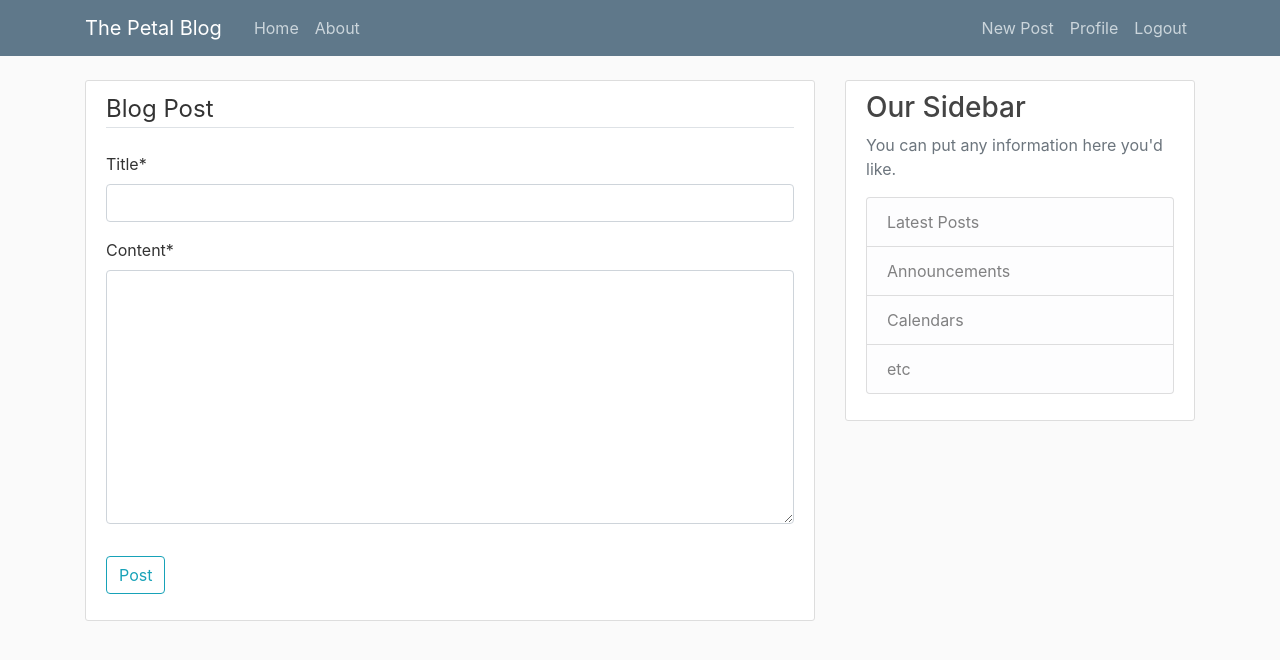
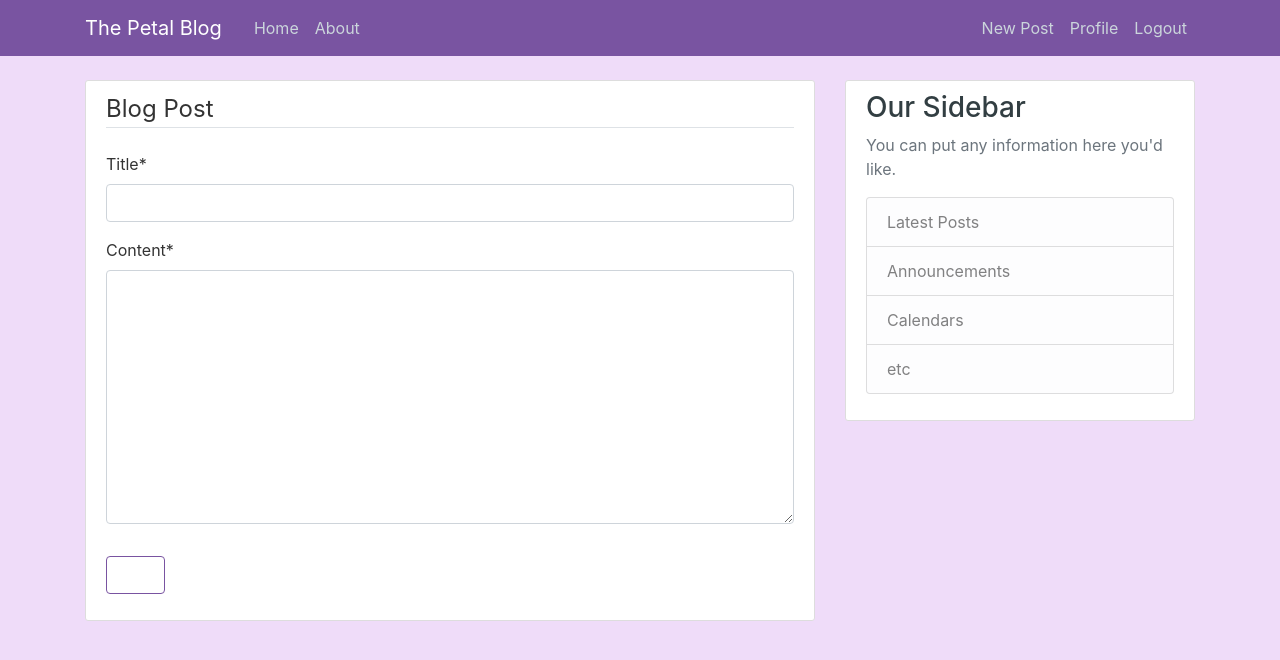
Before and after one commit to Ivy-Roman/django_blog_project, a Django app: page /post/new/ in a window 1280 px wide. Shown: the top 660 px of the page. Run offline with Django 4.2, Linux system fonts and the light colour scheme; the visitor is signed in with stand-in values (Sample User, id 1); some libraries are stand-ins or nearby versions.

Commit message:
changed the color theme of the site

```diff
--- a/blog/static/blog/main.css
+++ b/blog/static/blog/main.css
@@ -1,11 +1,15 @@
 body {
-    background: #fafafa;
+    background: #EFDCF9;
     color: #333333;
     margin-top: 5rem;
   }
 
   h1, h2, h3, h4, h5, h6 {
-    color: #444444;
+    color: #323E42;
+  }
+
+  a {
+    color: #323E42;
   }
 
   ul {
@@ -13,7 +17,7 @@ body {
   }
 
   .bg-steel {
-    background-color: #5f788a;
+    background-color: #7954A1;
   }
 
   .site-header .navbar-nav .nav-link {
@@ -37,11 +41,11 @@ body {
   }
 
   .article-title {
-    color: #444444;
+    color: #C55FFC;
   }
 
   a.article-title:hover {
-    color: #428bca;
+    color: #7954A1;
     text-decoration: none;
   }
 
@@ -66,6 +70,12 @@ body {
     text-decoration: none;
   }
 
+  .btn {
+    /*color: #7954A1;*/
+    border-color: #7954A1;
+    color: #FFF;
+  }
+
   .article-svg {
     width: 25px;
     height: 25px;
```
